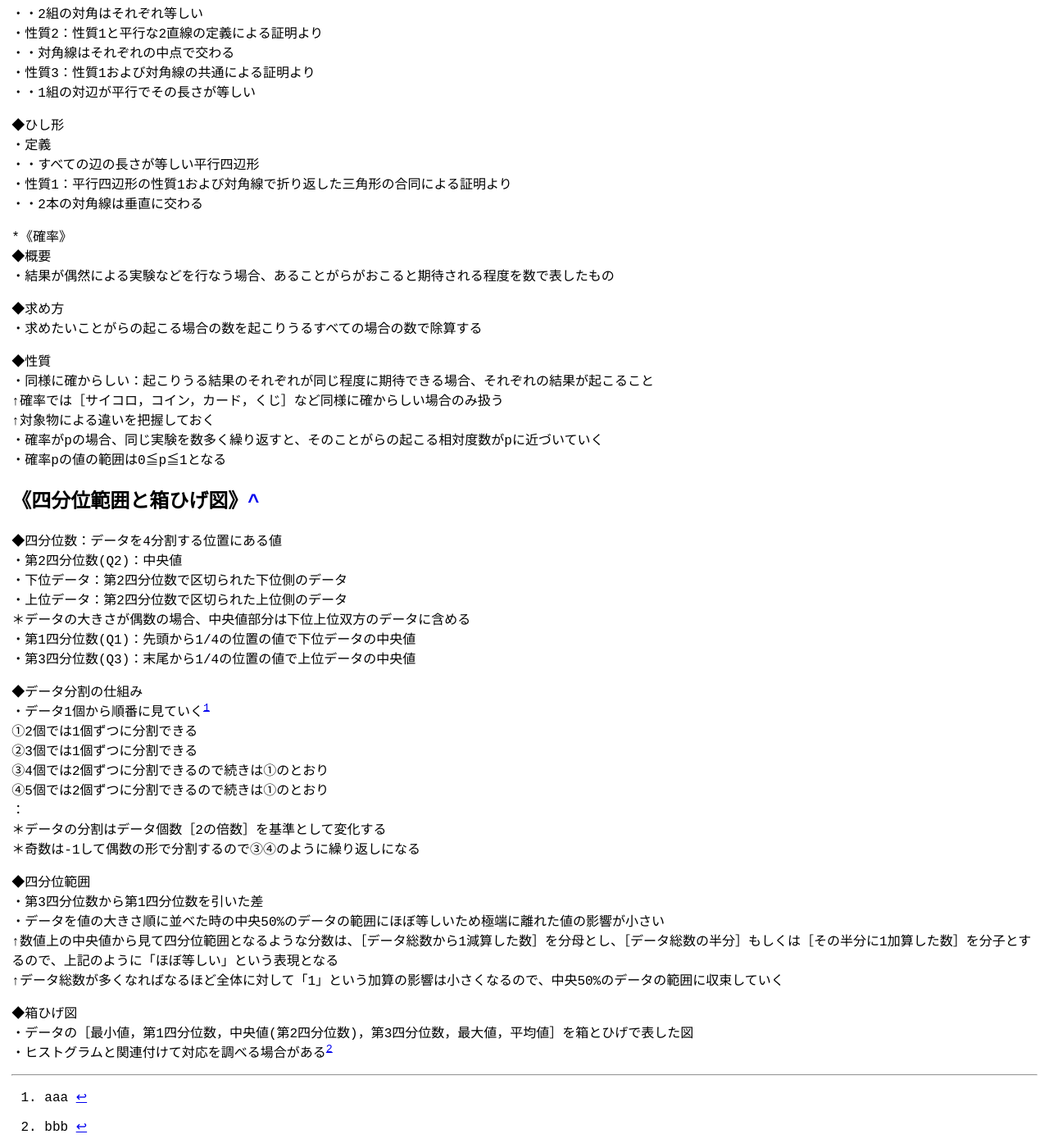
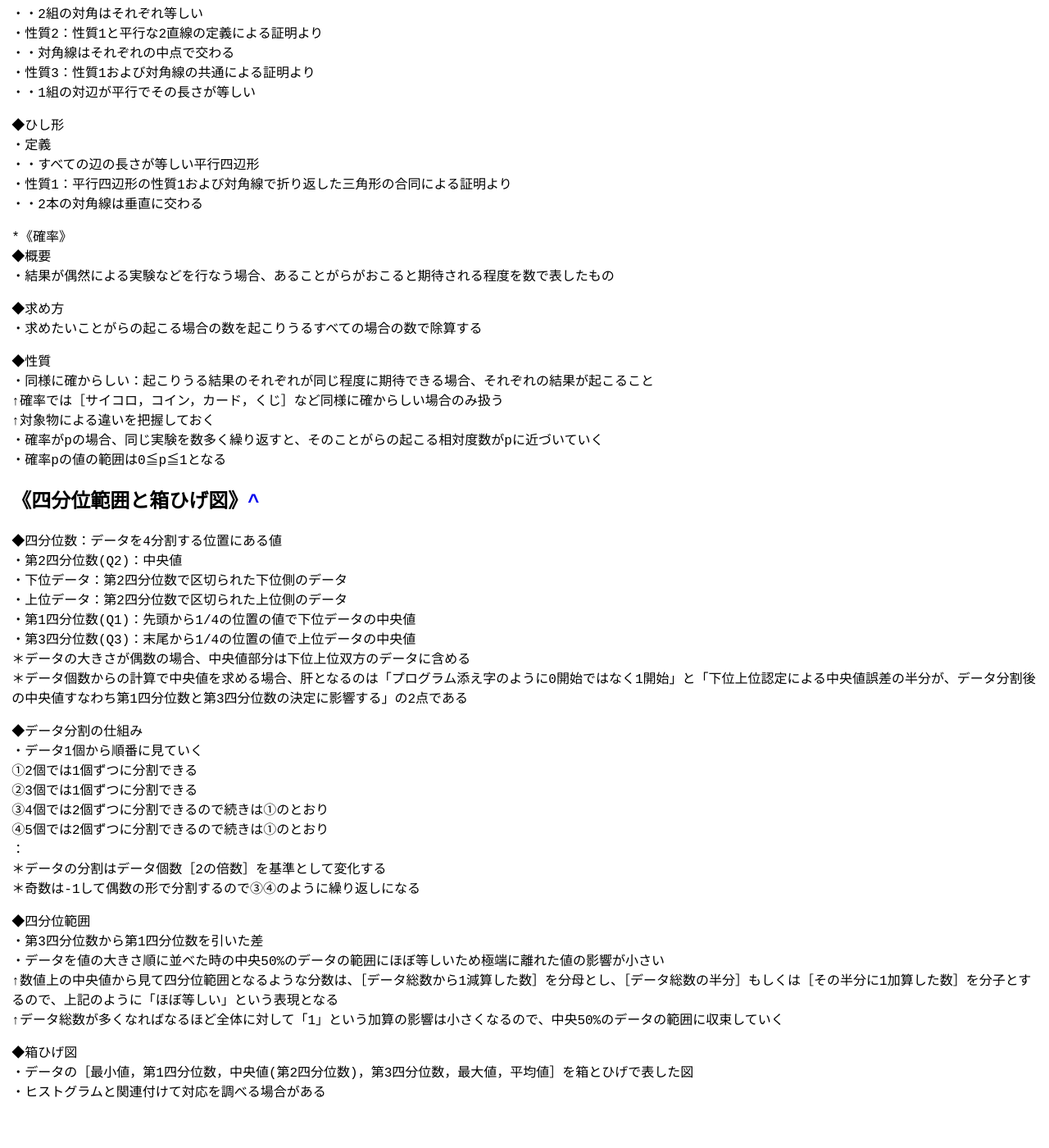
Before and after one commit to zoldof/algo-notes-ci, a Jekyll site: the page built from docs/dist/chu2/index.md, in a window 1280 px wide and 1400 px high, scrolled down 7562 px. Shown: the whole window at 82% size. Built offline with Jekyll 4.4.1, drawn with Linux system fonts in a browser that asks for light colours; after the commit the page ends 8920 px from its top, so only the background shows below that.

Commit message:
Update index.md

```diff
--- a/docs/dist/chu2/index.md
+++ b/docs/dist/chu2/index.md
@@ -363,12 +363,13 @@ title: 中2数学
 ・第2四分位数(Q2)：中央値
 ・下位データ：第2四分位数で区切られた下位側のデータ
 ・上位データ：第2四分位数で区切られた上位側のデータ
-＊データの大きさが偶数の場合、中央値部分は下位上位双方のデータに含める
 ・第1四分位数(Q1)：先頭から1/4の位置の値で下位データの中央値
 ・第3四分位数(Q3)：末尾から1/4の位置の値で上位データの中央値
+＊データの大きさが偶数の場合、中央値部分は下位上位双方のデータに含める
+＊データ個数からの計算で中央値を求める場合、肝となるのは「プログラム添え字のように0開始ではなく1開始」と「下位上位認定による中央値誤差の半分が、データ分割後の中央値すなわち第1四分位数と第3四分位数の決定に影響する」の2点である
 
 ◆データ分割の仕組み
-・データ1個から順番に見ていく[^1]
+・データ1個から順番に見ていく
 ①2個では1個ずつに分割できる
 ②3個では1個ずつに分割できる
 ③4個では2個ずつに分割できるので続きは①のとおり
@@ -385,9 +386,4 @@ title: 中2数学
 
 ◆箱ひげ図
 ・データの［最小値，第1四分位数，中央値(第2四分位数)，第3四分位数，最大値，平均値］を箱とひげで表した図
-・ヒストグラムと関連付けて対応を調べる場合がある[^2]
-
----
-
-[^1]:aaa
-[^2]:bbb
+・ヒストグラムと関連付けて対応を調べる場合がある
```
